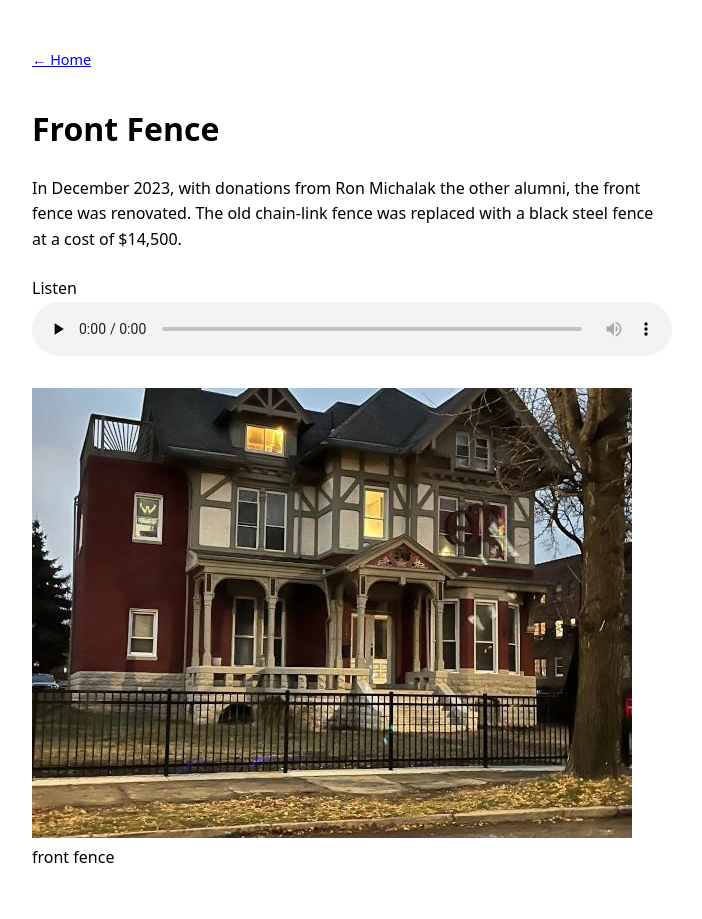
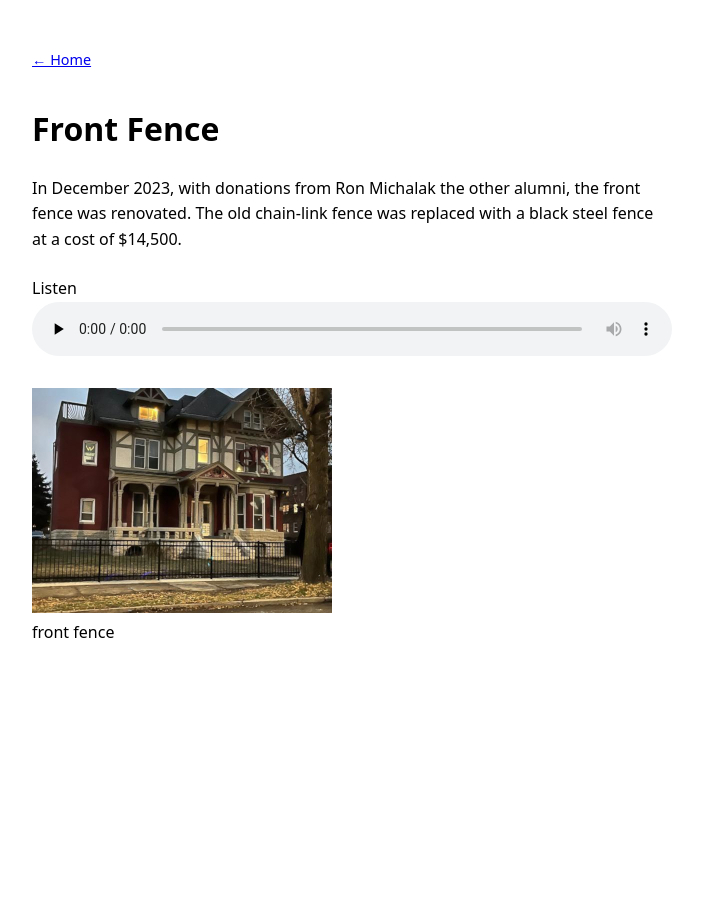
Before and after one commit to mciechanumich/WEStour, a Jekyll site: the page built from docs/fence.md, in a window 1280 px wide. Shown: the whole page, without its empty margins (288-990 px from the left). Built offline with Jekyll 4.4.1, drawn with Linux system fonts in a browser that asks for light colours.

Commit message:
fix: smaller image for phone

```diff
--- a/docs/fence.md
+++ b/docs/fence.md
@@ -2,14 +2,14 @@
 published: true
 layout: default
 title: Front Fence
-audio: /audio/fence300.mp3
+audio: /audio/fence.mp3
 #video
 # comment: set this to false when we have some real pages working
 refs:
   - a: https://drive.google.com/drive/u/0/folders/15zhb7x_04BWgFRLjWTdAitYW743bIupS
     text: Monthly Enquirer Newsletter 2022 October
 images:
-  - src: /image/fence.jpg
+  - src: /image/fence300.jpg
     alt: front fence
 #extra:
 ---
```
Also changed, not shown: 1 other file.
